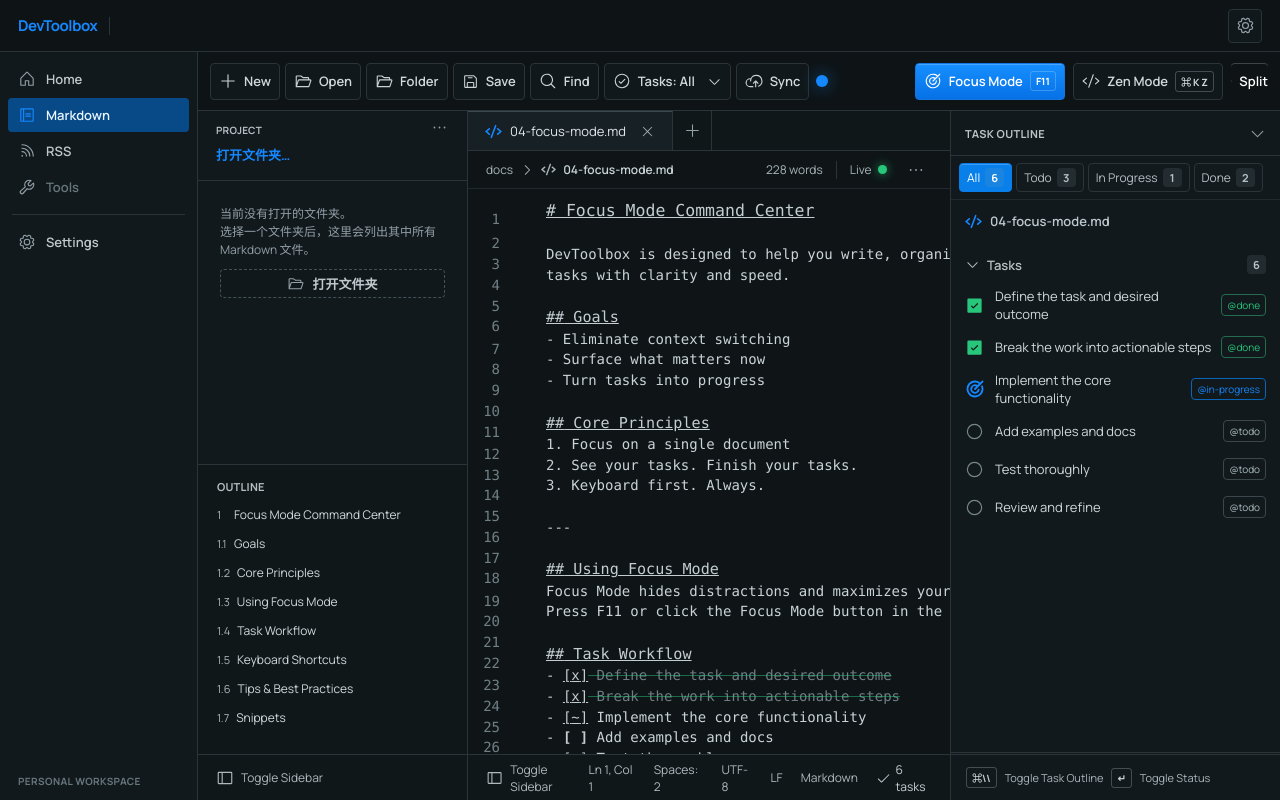
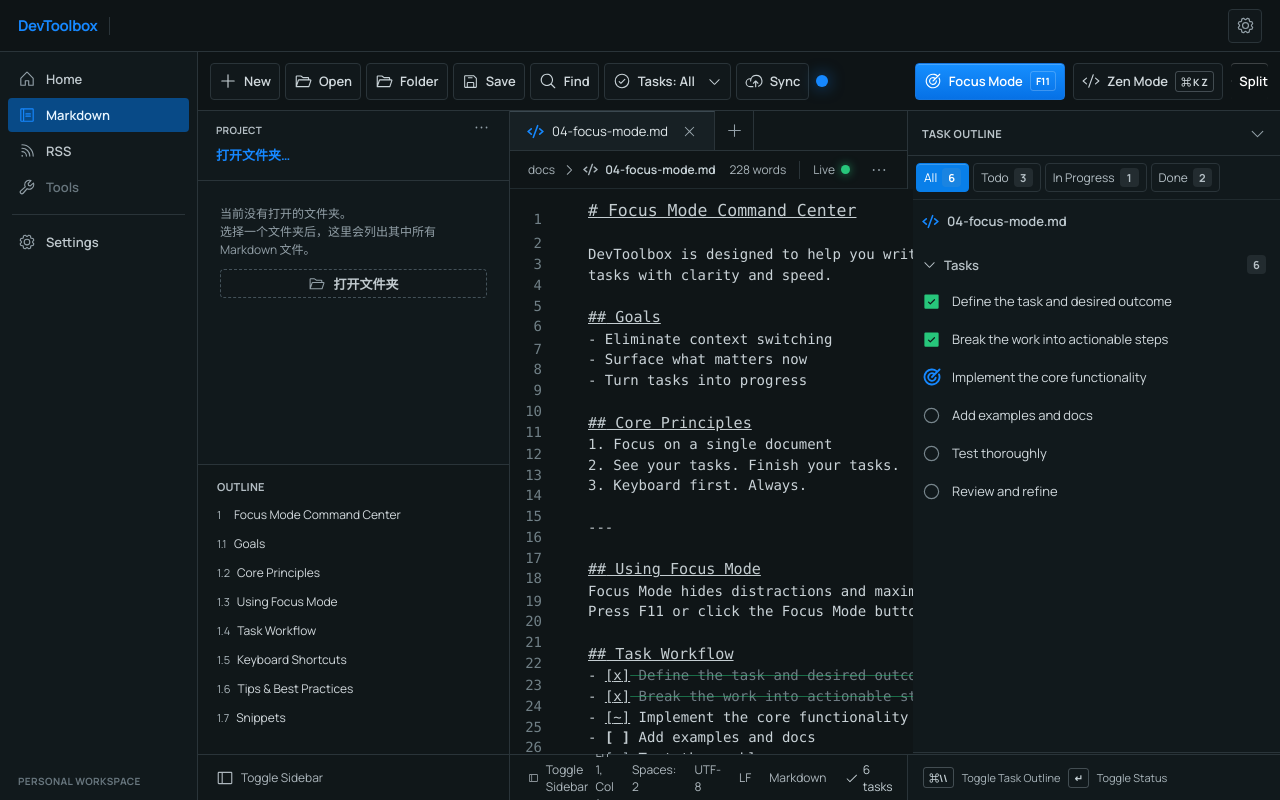
Before and after one commit to wuhanwoaini521/self-tools, a React (Vite) app in the folder apps/desktop/ui/: page / in a window 1280 px wide. Both pictures are taken after a click on the button "新建笔记". Built offline with nearby package versions, Linux system fonts and the light colour scheme.

Commit message:
feat(md): 三栏可拖拽调宽;任务大纲移除文字标签只留图标

```diff
--- a/apps/desktop/ui/src/features/markdown/MarkdownPage.tsx
+++ b/apps/desktop/ui/src/features/markdown/MarkdownPage.tsx
@@ -12,7 +12,7 @@ import {
   DotsThree, FloppyDisk, FolderOpen, MagnifyingGlass, Plus,
   SidebarSimple, SplitHorizontal, Target, X,
 } from "@phosphor-icons/react";
-import { useCallback, useEffect, useMemo, useRef, useState, type KeyboardEvent as ReactKeyboardEvent } from "react";
+import { useCallback, useEffect, useMemo, useRef, useState, type CSSProperties, type MouseEvent as ReactMouseEvent, type KeyboardEvent as ReactKeyboardEvent } from "react";
 import type { AppSettings, DocumentDto, WorkspaceFile } from "../../types";
 import { errorMessage, fileName, isTauriRuntime } from "../../utils";
 
@@ -88,6 +88,8 @@ const focusDocument = [
 
 function taskStatus(marker: string): TaskStatus { return marker.toLowerCase() === "x" ? "done" : marker === "~" ? "progress" : "todo"; }
 
+function clampWidth(value: number, min: number, max: number) { return Math.min(max, Math.max(min, value)); }
+
 /** 把工作区扫描结果(relative_path 含目录层级)构建为文件夹优先排序的文件树 */
 function buildFileTree(files: WorkspaceFile[]): FileTreeNode[] {
   const root: FileTreeNode = { name: "", path: "", isFile: false, children: [] };
@@ -156,7 +158,7 @@ function TaskOutline({ fileName, tasks, filter, setFilter, onCycle }: { fileName
     <header><div><p>Task Outline</p></div><button title="收起任务大纲"><CaretDown size={17} /></button></header>
     <nav className="task-tabs" aria-label="任务过滤">{([{ key: "all", label: "All" }, { key: "todo", label: "Todo" }, { key: "progress", label: "In Progress" }, { key: "done", label: "Done" }] as const).map((tab) => <button key={tab.key} className={filter === tab.key ? "selected" : ""} onClick={() => setFilter(tab.key)}>{tab.label}<b>{counts[tab.key]}</b></button>)}</nav>
     <div className="task-file"><Code size={17} weight="bold" />{fileName}</div>
-    <section className="task-list"><div className="task-list-title"><CaretDown size={15} />Tasks <b>{tasks.length}</b></div>{visible.map((task) => <button className={"outline-task " + task.status} key={task.line} onClick={() => onCycle(task.line)}>{task.status === "done" ? <CheckSquare size={19} weight="fill" /> : task.status === "progress" ? <Target size={20} weight="bold" /> : <Circle size={19} />}<span>{task.text}</span><small>{task.status === "done" ? "@done" : task.status === "progress" ? "@in-progress" : "@todo"}</small></button>)}</section>
+    <section className="task-list"><div className="task-list-title"><CaretDown size={15} />Tasks <b>{tasks.length}</b></div>{visible.map((task) => <button className={"outline-task " + task.status} key={task.line} onClick={() => onCycle(task.line)}>{task.status === "done" ? <CheckSquare size={19} weight="fill" /> : task.status === "progress" ? <Target size={20} weight="bold" /> : <Circle size={19} />}<span>{task.text}</span></button>)}</section>
     <footer><kbd>⌘\\</kbd> Toggle Task Outline <kbd>↵</kbd> Toggle Status</footer>
   </aside>;
 }
@@ -177,6 +179,10 @@ export function MarkdownPage({ settings, onSettingsChange, setNotice, active, in
   const [tasksVisible, setTasksVisible] = useState(true);
   const [expandedFolders, setExpandedFolders] = useState<Set<string>>(new Set());
   const workspaceInitRef = useRef(false);
+  // 三栏宽度：侧栏 / 任务大纲可在拖拽句柄上调整(会话内记忆)。
+  const [sidebarWidth, setSidebarWidth] = useState(312);
+  const [outlineWidth, setOutlineWidth] = useState(373);
+  const resizingRef = useRef<{ type: "sidebar" | "outline"; startX: number; startWidth: number } | null>(null);
 
   const refreshWorkspace = useCallback(async (folder: string | null) => { if (!folder) { setWorkspaceFiles([]); return; } setWorkspaceFiles(await invoke<WorkspaceFile[]>("list_workspace", { path: folder })); }, []);
 
@@ -191,6 +197,38 @@ export function MarkdownPage({ settings, onSettingsChange, setNotice, active, in
   const toggleFolder = useCallback((folderPath: string) => {
     setExpandedFolders((previous) => { const next = new Set(previous); if (next.has(folderPath)) next.delete(folderPath); else next.add(folderPath); return next; });
   }, []);
+
+  const startResize = useCallback((type: "sidebar" | "outline") => (event: ReactMouseEvent<HTMLDivElement>) => {
+    event.preventDefault();
+    resizingRef.current = { type, startX: event.clientX, startWidth: type === "sidebar" ? sidebarWidth : outlineWidth };
+    document.body.style.cursor = "col-resize";
+    document.body.style.userSelect = "none";
+  }, [sidebarWidth, outlineWidth]);
+
+  useEffect(() => {
+    const onMove = (event: MouseEvent) => {
+      const state = resizingRef.current;
+      if (!state) return;
+      const delta = event.clientX - state.startX;
+      if (state.type === "sidebar") setSidebarWidth(clampWidth(state.startWidth + delta, 180, 480));
+      else setOutlineWidth(clampWidth(state.startWidth - delta, 200, 560));
+    };
+    const onUp = () => {
+      if (!resizingRef.current) return;
+      resizingRef.current = null;
+      document.body.style.cursor = "";
+      document.body.style.userSelect = "";
+    };
+    window.addEventListener("mousemove", onMove);
+    window.addEventListener("mouseup", onUp);
+    return () => {
+      window.removeEventListener("mousemove", onMove);
+      window.removeEventListener("mouseup", onUp);
+    };
+  }, []);
+
+  // 栏宽变化后让 CodeMirror 重新测量(隐藏/显示同名机制)。
+  useEffect(() => { requestAnimationFrame(() => editorRef.current?.view?.requestMeasure()); }, [sidebarWidth, outlineWidth]);
 
   /** 页面从隐藏切回可见时,让 CodeMirror 重新测量(保持挂载复用状态)。 */
   useEffect(() => {
@@ -291,6 +329,17 @@ export function MarkdownPage({ settings, onSettingsChange, setNotice, active, in
 
   const documentTitle = path?.split(/[\\/]/).pop() ?? "04-focus-mode.md";
   const classes = ["focus-shell", "markdown-page", focusMode ? "focus-mode" : "", zenMode ? "zen-mode" : "", !sidebarVisible ? "sidebar-hidden" : "", !tasksVisible ? "tasks-hidden" : ""].filter(Boolean).join(" ");
+  // 三栏宽度全部由状态驱动:Zen 或全隐藏时回退到单列撑满整宽,
+  // 其余情况按可见列给出显式 grid-template-columns,编辑器永远为 minmax(0,1fr)。
+  const workbenchStyle: CSSProperties = zenMode
+    ? { gridTemplateColumns: "minmax(0, 1fr)" }
+    : sidebarVisible
+      ? tasksVisible
+        ? { gridTemplateColumns: `${sidebarWidth}px minmax(0, 1fr) ${outlineWidth}px` }
+        : { gridTemplateColumns: `${sidebarWidth}px minmax(0, 1fr)` }
+      : tasksVisible
+        ? { gridTemplateColumns: `minmax(0, 1fr) ${outlineWidth}px` }
+        : { gridTemplateColumns: "minmax(0, 1fr)" };
   return <main className={classes}>
     <header className="command-bar">
       <div className="command-actions">
@@ -299,14 +348,16 @@ export function MarkdownPage({ settings, onSettingsChange, setNotice, active, in
       </div>
       <div className="view-actions"><button className={focusMode ? "active" : ""} onClick={() => setFocusMode((value) => !value)}><Target size={18} />Focus Mode <kbd>F11</kbd></button><button className={zenMode ? "active" : ""} onClick={() => setZenMode((value) => !value)}><Code size={18} />Zen Mode <kbd>⌘ K Z</kbd></button><button className={tasksVisible ? "active" : ""} onClick={() => setTasksVisible((value) => !value)}><SplitHorizontal size={18} />Split</button></div>
     </header>
-    <section className="focus-workbench">
+    <section className="focus-workbench" style={workbenchStyle}>
       {sidebarVisible ? <WorkspaceTree files={workspaceFiles} path={path} workspaceName={workspace ? fileName(workspace) : "打开文件夹…"} expanded={expandedFolders} onToggleFolder={toggleFolder} onOpen={(filePath) => void loadPath(filePath)} onChooseWorkspace={() => void chooseWorkspace()} headings={headings} onJump={jumpToLine} /> : null}
+      {!zenMode && sidebarVisible ? <div className="wb-resizer" style={{ left: sidebarWidth - 3 }} title="拖动调整宽度，双击还原" onMouseDown={startResize("sidebar")} onDoubleClick={() => setSidebarWidth(312)} /> : null}
       <section className="editor-workbench">
         <div className="editor-tabs"><button className="editor-tab active"><Code size={17} weight="bold" />{documentTitle}<X size={15} /></button><button className="new-tab" onClick={newDocument}><Plus size={17} /></button></div>
         <header className="editor-meta"><div><span>{workspace ? fileName(workspace) : "docs"}</span><CaretRight size={14} /><Code size={15} weight="bold" /><strong>{documentTitle}</strong></div><div><span>{text.trim().split(/\s+/).filter(Boolean).length.toLocaleString()} words</span><i /><span>{dirty ? "Unsaved" : "Live"} <b /></span><button title="More editor actions"><DotsThree size={20} /></button></div></header>
         <CodeMirror ref={editorRef} className="focus-editor" height="100%" extensions={[markdown(), ...devtoolboxMarkdown()]} value={text} onChange={setContent} onKeyDown={(event: ReactKeyboardEvent<HTMLDivElement>) => { if ((event.ctrlKey || event.metaKey) && event.key === "Enter") { event.preventDefault(); const line = editorRef.current?.view?.state.doc.lineAt(editorRef.current.view.state.selection.main.from).number; if (line) void cycleTask(line - 1); } }} basicSetup={{ lineNumbers: true, foldGutter: false, highlightActiveLine: false, highlightActiveLineGutter: false }} indentWithTab aria-label="Focus Mode Markdown editor" />
         <footer className="editor-status"><div><SidebarSimple size={18} />Toggle Sidebar</div><div><span>Ln 1, Col 1</span><span>Spaces: 2</span><span>UTF-8</span><span>LF</span><span>Markdown</span><span><Check size={16} />{tasks.length} tasks</span></div></footer>
       </section>
+      {!zenMode && tasksVisible ? <div className="wb-resizer" style={{ right: outlineWidth - 3 }} title="拖动调整宽度，双击还原" onMouseDown={startResize("outline")} onDoubleClick={() => setOutlineWidth(373)} /> : null}
       {tasksVisible ? <TaskOutline fileName={documentTitle} tasks={tasks} filter={filter} setFilter={setFilter} onCycle={(line) => void cycleTask(line)} /> : null}
     </section>
     {paletteOpen ? <div className="palette-backdrop" onMouseDown={() => setPaletteOpen(false)}><section className="command-palette" onMouseDown={(event) => event.stopPropagation()}><header><MagnifyingGlass size={20} /><input autoFocus placeholder="Find a command…" value={paletteQuery} onChange={(event) => setPaletteQuery(event.target.value)} onKeyDown={(event) => { if (event.key === "Escape") setPaletteOpen(false); }} /></header>{["New document", "Open document", "Save document", "Open folder", "Toggle focus mode", "Toggle task outline"].filter((item) => item.toLowerCase().includes(paletteQuery.toLowerCase())).map((item) => <button key={item} onClick={() => { setPaletteOpen(false); if (item === "New document") newDocument(); else if (item === "Open document") void chooseDocument(); else if (item === "Open folder") void chooseWorkspace(); else if (item === "Save document") void persist(); }}>{item}</button>)}</section></div> : null}
--- a/apps/desktop/ui/src/styles.css
+++ b/apps/desktop/ui/src/styles.css
@@ -475,7 +475,7 @@ button { cursor: pointer; }
 .view-actions button:last-child { width: 37px; justify-content: center; padding: 0; border: 0; background: transparent; }
 kbd { padding: 2px 5px; border: 1px solid var(--kbd-border); border-radius: 3px; color: inherit; font-family: inherit; font-size: 10px; font-weight: 700; }
 
-.focus-workbench { display: grid; min-height: 0; overflow: hidden; grid-template-columns: 312px minmax(500px, 1fr) 373px; }
+.focus-workbench { position: relative; display: grid; min-width: 0; min-height: 0; overflow: hidden; /* 列宽由 MarkdownPage 拖拽状态驱动(内联 grid-template-columns),默认单列 */ }
 .command-sidebar, .task-outline { min-height: 0; background: var(--panel); }
 .command-sidebar { display: grid; grid-template-rows: 30px 40px minmax(260px, 1fr) 290px 46px; border-right: 1px solid var(--line); }
 .project-heading { display: flex; align-items: end; justify-content: space-between; padding: 0 18px 4px; color: var(--text-heading); font-size: 10px; font-weight: 700; letter-spacing: .02em; text-transform: uppercase; }
@@ -571,14 +571,11 @@ kbd { padding: 2px 5px; border: 1px solid var(--kbd-border); border-radius: 3px;
 .task-list { overflow: auto; padding: 5px 14px 15px; border-bottom: 1px solid var(--line); }
 .task-list-title { gap: 7px; min-height: 35px; color: var(--text-list-title); font-size: 13px; font-weight: 600; }
 .task-list-title b { margin-left: auto; }
-.outline-task { display: grid; grid-template-columns: 21px minmax(0, 1fr) auto; align-items: center; gap: 9px; width: 100%; min-height: 38px; padding: 5px 0; border: 0; background: transparent; color: var(--text-control); font-size: 13px; text-align: left; }
+.outline-task { display: grid; grid-template-columns: 21px minmax(0, 1fr); align-items: center; gap: 9px; width: 100%; min-height: 38px; padding: 5px 0; border: 0; background: transparent; color: var(--text-control); font-size: 13px; text-align: left; }
 .outline-task:hover { color: var(--text-hover); }
 .outline-task svg { color: var(--icon-dim); }
 .outline-task.done svg { color: var(--success); }
 .outline-task.progress svg { color: var(--accent); }
-.outline-task small { padding: 3px 5px; border: 1px solid var(--line-chip); border-radius: var(--radius-control); color: var(--text-chip); font-size: 10px; }
-.outline-task.done small { border-color: var(--success-border); color: var(--success); }
-.outline-task.progress small { border-color: var(--accent-chip-border); color: var(--accent); }
 .task-outline footer { display: flex; align-self: end; align-items: center; gap: 8px; height: 46px; padding: 0 15px; border-top: 1px solid var(--line); color: var(--text-soft-2); font-size: 11px; white-space: nowrap; }
 .task-outline footer kbd { color: var(--text-kbd); }
 
@@ -600,10 +597,13 @@ kbd { padding: 2px 5px; border: 1px solid var(--kbd-border); border-radius: 3px;
 .tree-scroll::-webkit-scrollbar-corner, .document-outline::-webkit-scrollbar-corner, .task-list::-webkit-scrollbar-corner, .focus-editor .cm-scroller::-webkit-scrollbar-corner { background: transparent; }
 
 .focus-shell.zen-mode .command-sidebar, .focus-shell.zen-mode .task-outline { display: none; }
-.focus-shell.zen-mode .focus-workbench, .focus-shell.sidebar-hidden.tasks-hidden .focus-workbench { grid-template-columns: minmax(0, 1fr); }
-.focus-shell.sidebar-hidden .focus-workbench { grid-template-columns: minmax(500px, 1fr) 373px; }
-.focus-shell.tasks-hidden .focus-workbench { grid-template-columns: 312px minmax(500px, 1fr); }
 .toast { position: fixed; right: 22px; bottom: 18px; display: flex; align-items: center; gap: 10px; max-width: 420px; padding: 11px 13px; border: 1px solid var(--line-toast); border-radius: var(--radius-control); background: var(--surface-raised); color: var(--text-toast); box-shadow: var(--shadow-toast); }
+
+/* Markdown 工作台拖拽分隔条：窄命中区 + 悬停时显示细色线,拖动微调整栏宽。
+ * 左侧句柄内联 left、右侧句柄内联 right,transform 居中于分隔线。 */
+.wb-resizer { position: absolute; top: 0; bottom: 0; width: 6px; z-index: 4; cursor: col-resize; transform: translateX(-3px); }
+.wb-resizer::before { content: ""; position: absolute; top: 0; bottom: 0; left: 2px; width: 2px; background: transparent; transition: background .12s ease; }
+.wb-resizer:hover::before { background: var(--accent); opacity: .45; }
 .palette-backdrop { position: fixed; inset: 0; display: grid; place-items: start center; padding-top: 15vh; background: var(--overlay-backdrop); }
 .command-palette { width: min(580px, 80vw); overflow: hidden; border: 1px solid var(--line-overlay); border-radius: var(--radius-overlay); background: var(--surface-overlay); box-shadow: var(--shadow-overlay); }
 .command-palette header { display: flex; align-items: center; gap: 10px; padding: 13px; border-bottom: 1px solid var(--line); color: var(--muted); }
@@ -635,7 +635,6 @@ kbd { padding: 2px 5px; border: 1px solid var(--kbd-border); border-radius: 3px;
   .brand p { display: none; }
   .command-actions { gap: 5px; }
   .command-actions button, .view-actions button { padding: 0 8px; }
-  .focus-workbench { grid-template-columns: 270px minmax(430px, 1fr) 330px; }
   .task-tabs { gap: 4px; padding: 0 8px; }
   .task-tabs button { gap: 5px; padding: 0 7px; }
 }
```
